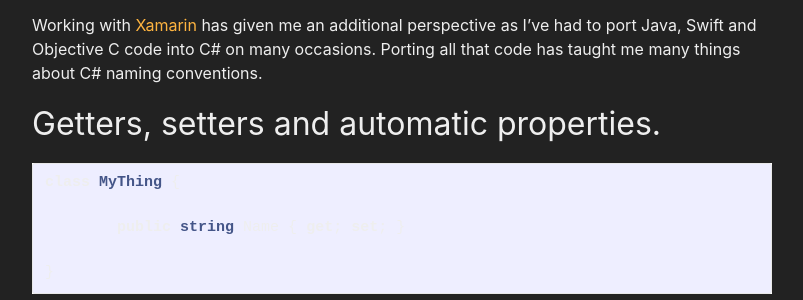
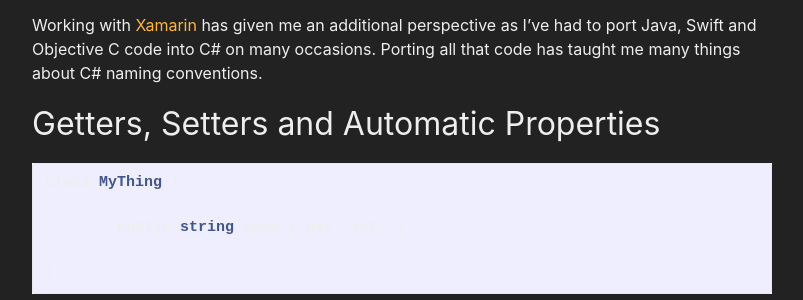
Before and after one commit to SuperStromboli/superstromboli.github.io, a Jekyll site: the page built from _posts/2019-08-08-my-favorite-c-sharp-things.md, in a window 1280 px wide and 900 px high. Shown: the part 325-625 px from the top of the window, without its empty margins (238-1041 px from the left). Built offline with Jekyll 4.4.1, drawn with Linux system fonts in a browser that asks for light colours; nearby versions of some CDN libraries.

Commit message:
fixed title

```diff
--- a/_posts/2019-08-08-my-favorite-c-sharp-things.md
+++ b/_posts/2019-08-08-my-favorite-c-sharp-things.md
@@ -9,7 +9,7 @@ C# and .NET have become my very favorite tools for developing applications.  The
 
 Working with [Xamarin](https://en.wikipedia.org/wiki/Xamarin){:target="_blank"} has given me an additional perspective as I've had to port Java, Swift and Objective C code into C# on many occasions.  Porting all that code has taught me many things about C# naming conventions.
 
-## Getters, setters and automatic properties.
+## Getters, Setters and Automatic Properties
 
 {% highlight csharp %}
 class MyThing {
```
